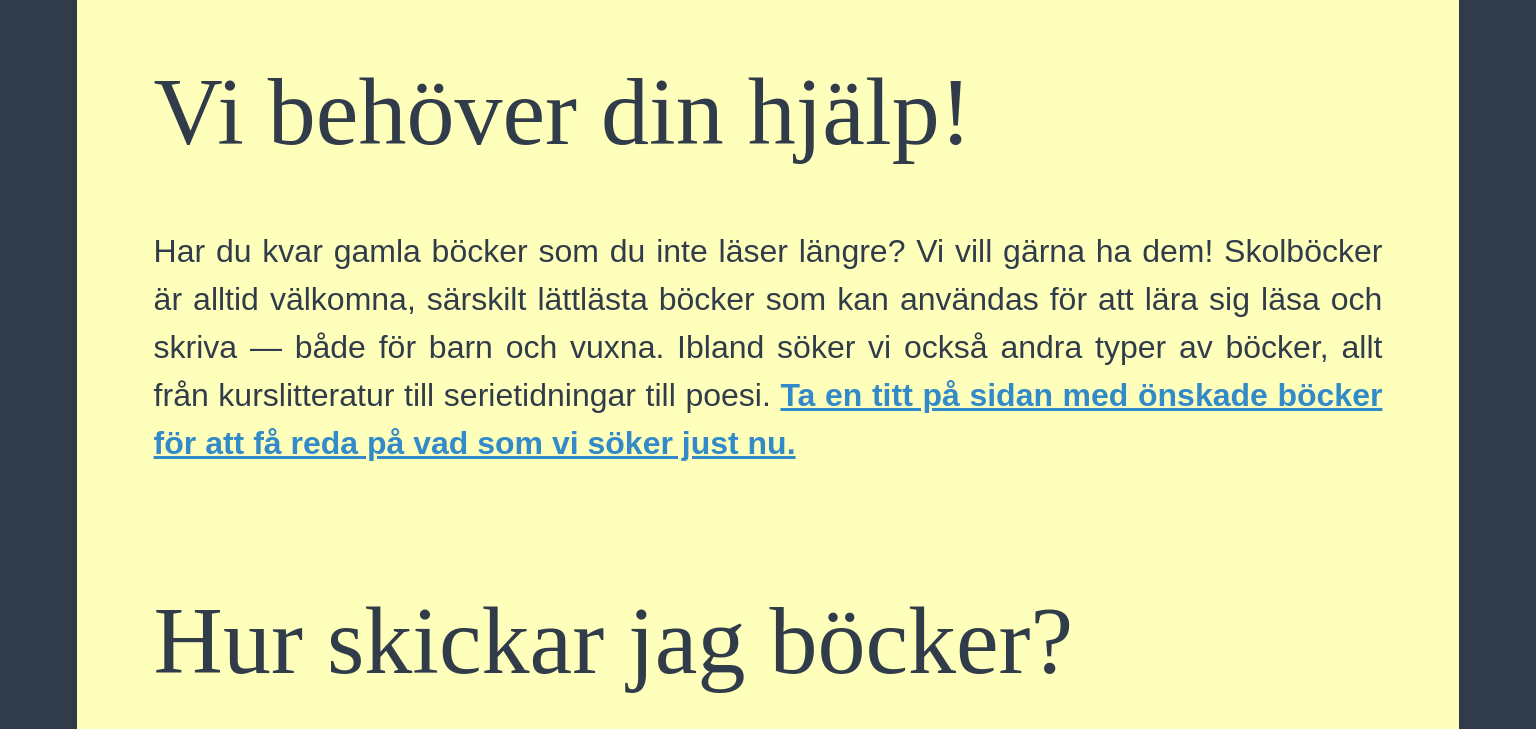
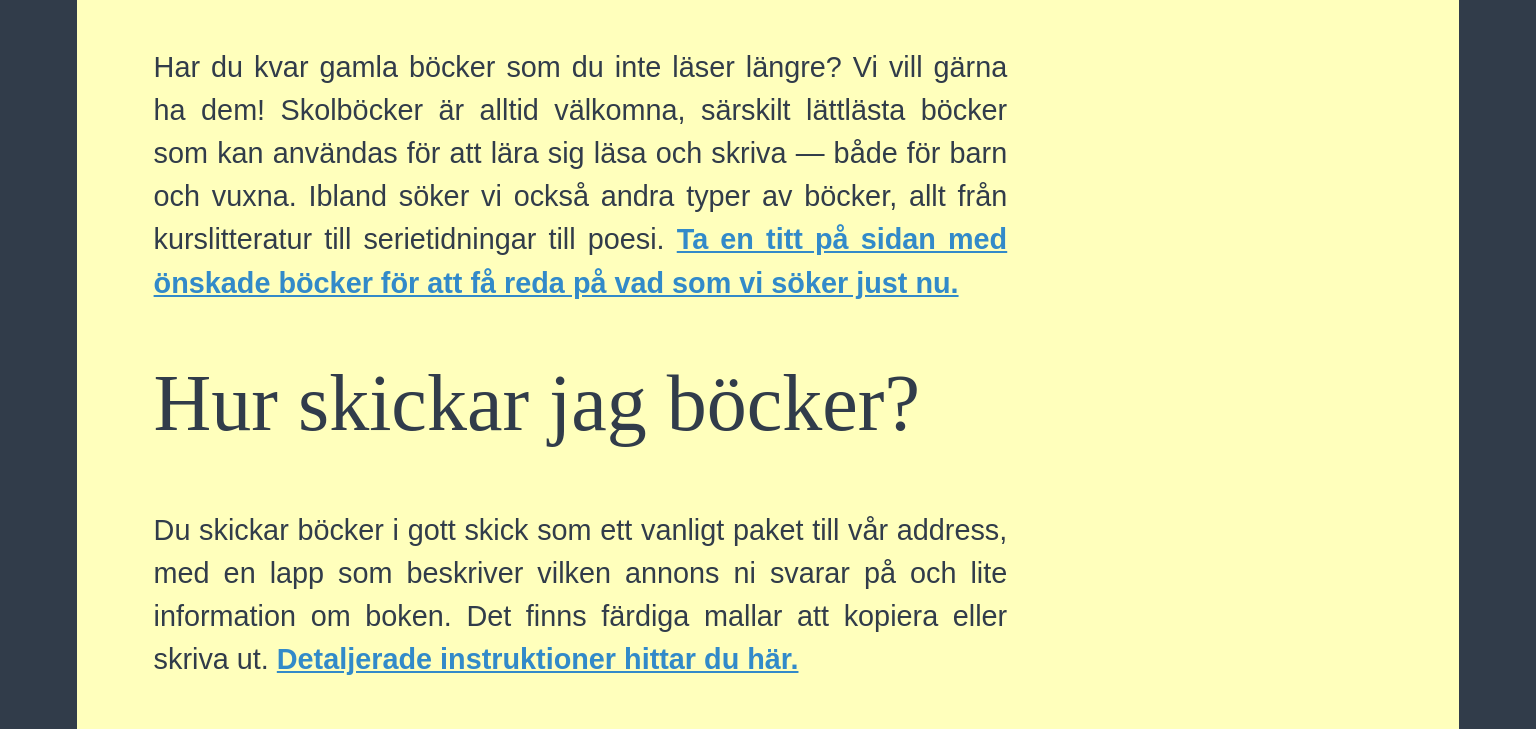
Before and after one commit to EmergencyBattle/Responsiv-Webbdesign-D2-webb, a plain HTML site: page index.html in a window 1536 px wide. Shown: the part 805-1534 px from the top of the page. Drawn offline with nearby package versions, Linux system fonts and the light colour scheme.

Commit message:
finslipade desktoip grids och bytte till en annan bokomslagsplaceholder

```diff
--- a/css/desktopstyle.css
+++ b/css/desktopstyle.css
@@ -26,14 +26,35 @@
     grid-template-areas:
     "onehd      onehd      aside"
     "onep       onep       aside"
-    "onepoint   onepoint   onepoint"
-    "twohd      twohd      twohd"
-    "twop       twop       twop"
-    "twopoint   twopoint   twopoint"
-    "threehd    threehd    threehd"
-    "threep     threep     threep"
-    "address    address    address"
-    "fourp      fourp      fourp"
+    "onepoint   onepoint   aside"
+    "twohd      twohd      aside"
+    "twop       twop       aside"
+    "twopoint   twopoint   aside"
+    "threehd    threehd    aside"
+    "threep     threep     aside"
+    "address    address    aside"
+    "fourp      fourp      aside"
+  }
+
+  .hemgrid{
+    display: grid;
+    grid-gap: 50px;
+    grid-template-areas:
+    "onehd      onehd      aside"
+    "onep       onep       aside"
+    "twohd      twohd      aside"
+    "twop       twop       aside"
+    "threehd    threehd    aside"
+    "threep     threep     aside"
+    "fourp      fourp      aside"
+  }
+
+  .omossgrid{
+    display: grid;
+    grid-gap: 50px;
+    grid-template-areas:
+    "onehd      onehd      aside"
+    "onep       onep       aside"
   }
 
   .firstheader{
@@ -96,7 +117,7 @@
   }
 
   h2{
-    font-size: 6em;
+    font-size: 5em;
   }
 
   h3{
@@ -112,11 +133,15 @@
   }
 
   .mainp{
-    font-size: 2em;
+    font-size: 1.8em;
+    margin-top: 0;
+    margin-bottom: 0;
   }
 
   .punktlista{
-    font-size: 2em;
+    font-size: 1.8em;
+    margin-top: -2%;
+    margin-bottom: -5%;
   }
 
   .annonsgrid{
--- a/index.html
+++ b/index.html
@@ -26,7 +26,7 @@
         <a href="om-oss.html"><li class="li-nav fourth-menu"> <i class="fa fa-question-circle fa-nav"></i> </br> OM</br>OSS</li></a>
       </ul>
     </nav>
-    <main class="tabletgrid desktopgrid">
+    <main class="tabletgrid hemgrid">
       <h2 class="firstheader">
         Böcker för alla.
       </h2>
```
Also changed, not shown: boklista.html (+3 -3 lines), om-oss.html (+1 -1 lines), images/bokomslag.png (added).
